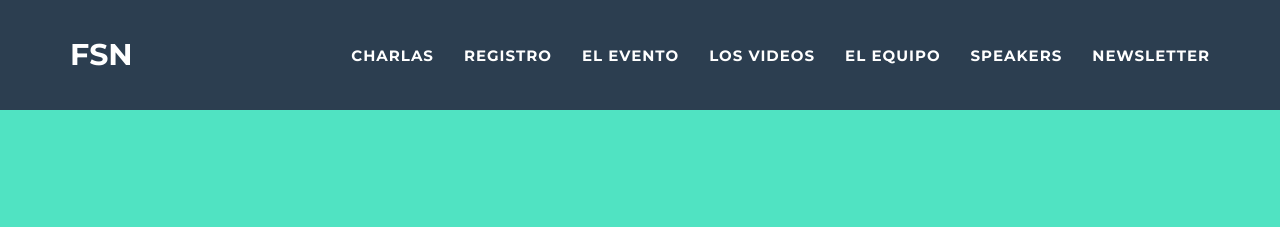
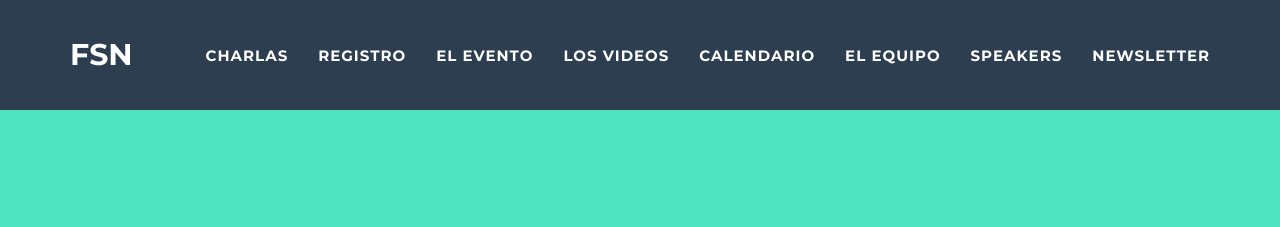
Before and after one commit to fullstacknights/fullstacknights.github.io, a Jekyll site: the page built from index.html, in a window 1280 px wide. Shown: the top 227 px of the page. Built offline with Jekyll 4.4.1, drawn with Linux system fonts in a browser that asks for light colours.

Commit message:
Add calendar nav link

```diff
--- a/_includes/nav.html
+++ b/_includes/nav.html
@@ -38,6 +38,9 @@
                     <a href="/videos">Los Videos</a>
                 </li>
                 <li class="page-scroll">
+                    <a href="/calendar">Calendario</a>
+                </li>
+                <li class="page-scroll">
                     <a href="/#team">El Equipo</a>
                 </li>
                 <li class="page-scroll">
```
